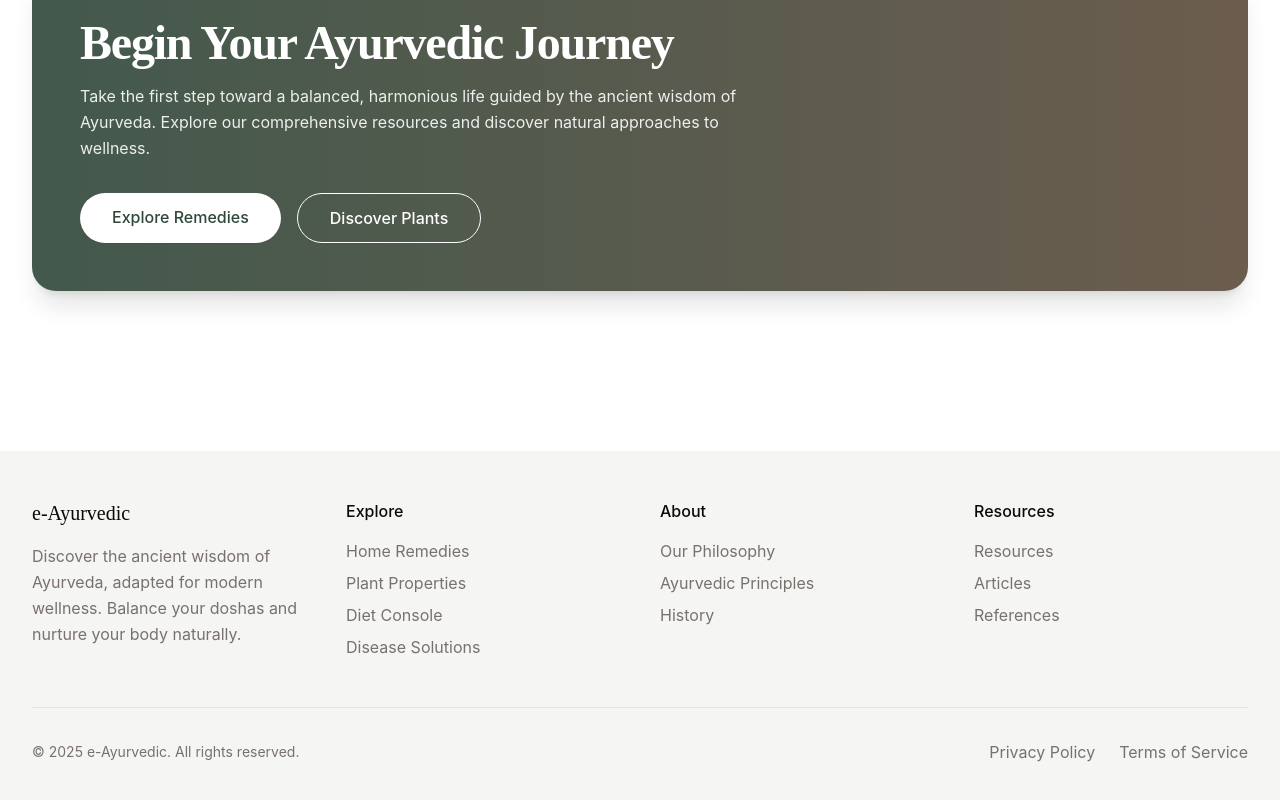
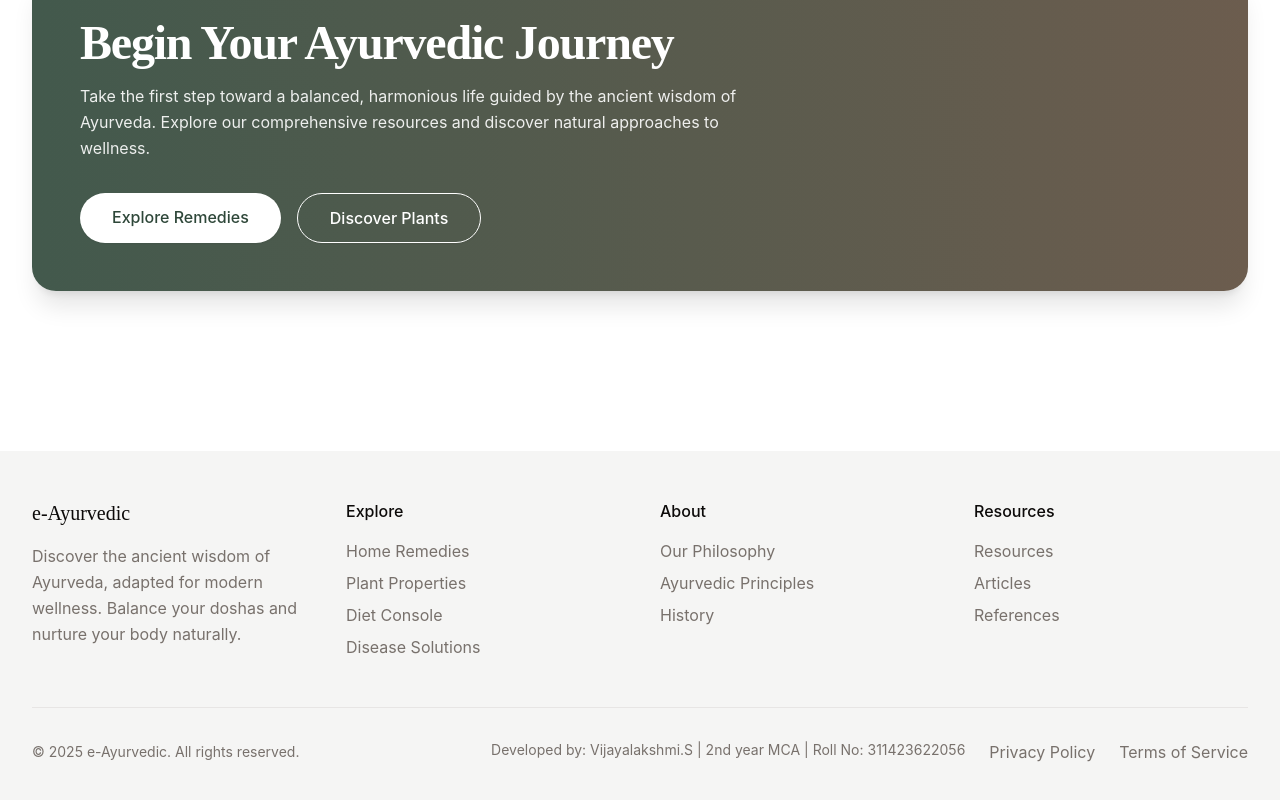
Before and after one commit to Bharathan-vicky/E-ayurvedicV, a React (Vite) app: page / in a window 1280 px wide. Shown: the part 1969-2769 px from the top of the page. Built offline with nearby package versions, Linux system fonts and the light colour scheme.

Commit message:
Add footer information
Added student information to the footer section.

```diff
--- a/src/components/layout/Footer.tsx
+++ b/src/components/layout/Footer.tsx
@@ -69,7 +69,11 @@ const Footer = () => {
             <p className="text-sm text-muted-foreground">
               © {currentYear} e-Ayurvedic. All rights reserved.
             </p>
-            <div className="flex space-x-6 mt-4 md:mt-0">
+            <div className="flex flex-col md:flex-row space-y-2 md:space-y-0 md:space-x-6 mt-4 md:mt-0">
+              <p className="text-sm text-muted-foreground">
+                Developed by: Vijayalakshmi.S | 2nd year MCA | Roll No: 311423622056
+              </p>
+              <div className="flex space-x-6">
                 <a href="#" className="text-muted-foreground hover:text-primary transition-colors duration-200">
                   Privacy Policy
                 </a>
@@ -80,6 +84,7 @@ const Footer = () => {
             </div>
           </div>
         </div>
+      </div>
     </footer>
   );
 };
```
Lines whose indentation alone changed are shown as unchanged.
